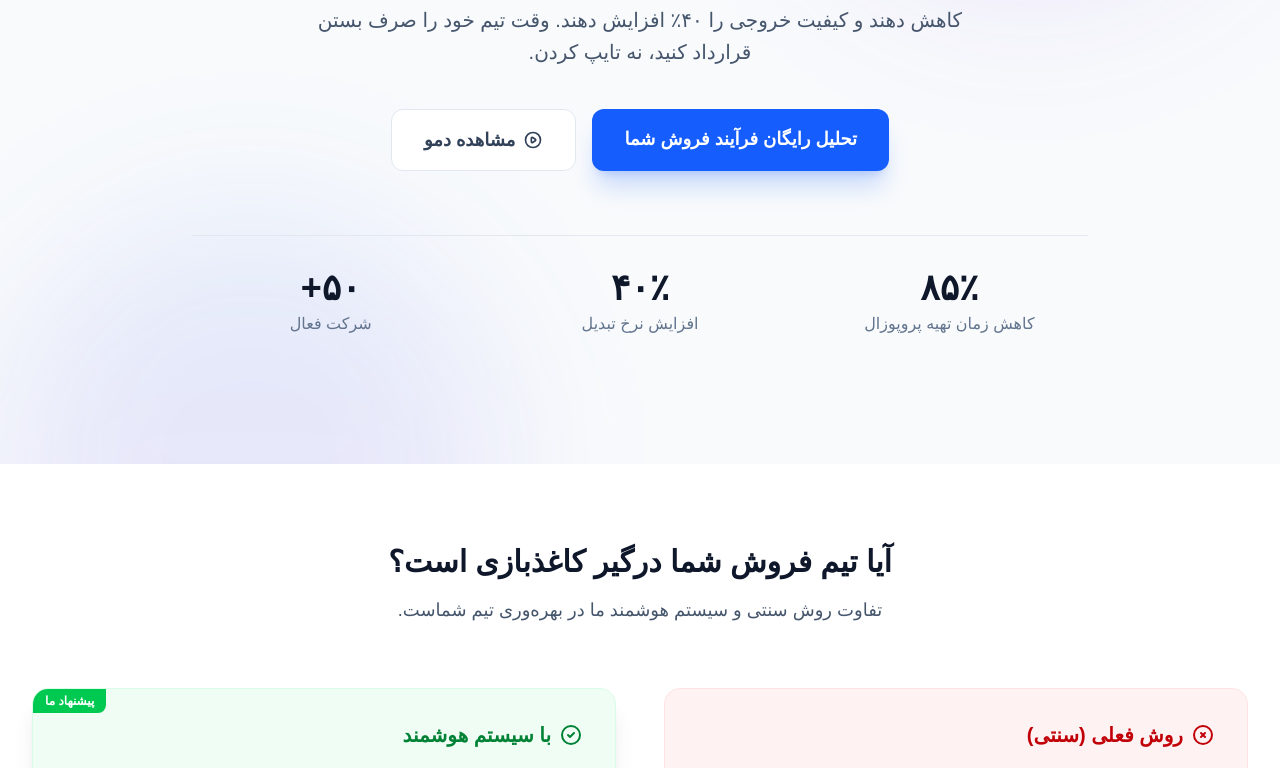
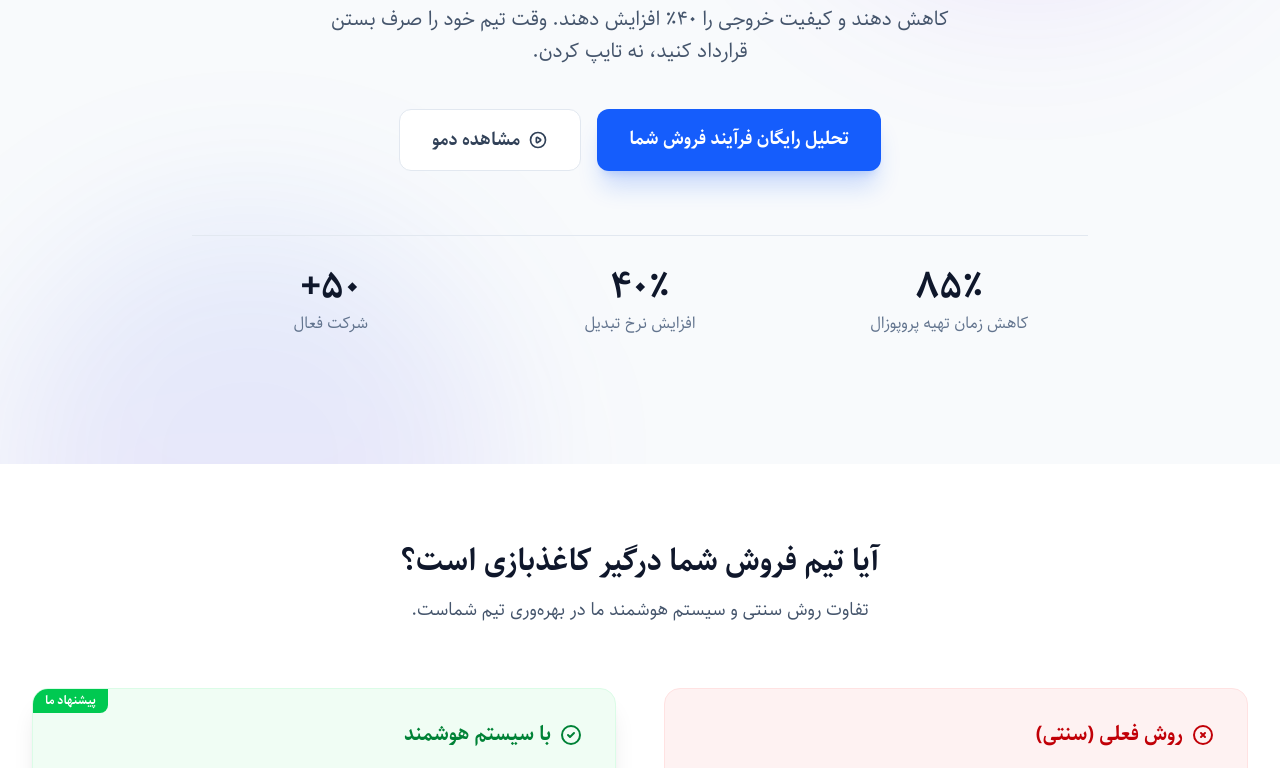
Before and after one commit to OmidShojaei10x/smart-proposal, a plain HTML site: page index.html in a window 1280 px wide. Shown: the part 503-1271 px from the top of the page. Drawn offline with nearby package versions, Linux system fonts and the light colour scheme; a small style sheet from the web is missing.

Commit message:
Change font from Vazirmatn to Sahel

```diff
--- a/index.html
+++ b/index.html
@@ -9,12 +9,28 @@
     <!-- Tailwind CSS -->
     <script src="https://cdn.jsdelivr.net/npm/@tailwindcss/browser@4"></script>
 
-    <!-- Vazirmatn Font -->
-    <link href="https://cdn.jsdelivr.net/gh/rastikerdar/vazirmatn@v33.003/Vazirmatn-font-face.css" rel="stylesheet" type="text/css" />
-
+    <!-- Sahel Font -->
     <style>
+        @font-face {
+            font-family: 'Sahel';
+            src: url('fonts/sahel/Sahel.woff') format('woff');
+            font-weight: normal;
+            font-style: normal;
+        }
+        @font-face {
+            font-family: 'Sahel';
+            src: url('fonts/sahel/Sahel-Bold.woff') format('woff');
+            font-weight: bold;
+            font-style: normal;
+        }
+        @font-face {
+            font-family: 'Sahel';
+            src: url('fonts/sahel/Sahel-Black.woff') format('woff');
+            font-weight: 900;
+            font-style: normal;
+        }
         body {
-            font-family: 'Vazirmatn', sans-serif;
+            font-family: 'Sahel', sans-serif;
         }
         .gradient-text {
             background: linear-gradient(to left, #2563eb, #9333ea);
```
Also changed, not shown: Landing/Best.html (+20 -4 lines), fonts/sahel/Sahel-Black.woff (added), fonts/sahel/Sahel-Bold.woff (added), fonts/sahel/Sahel.woff (added).
